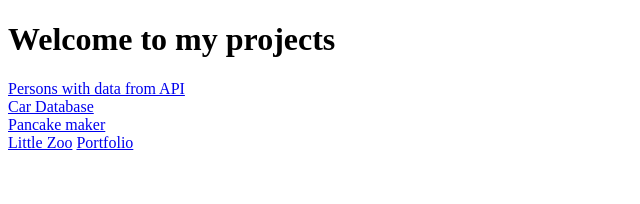
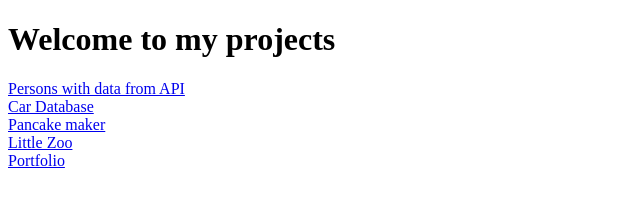
Before and after one commit to futuandrei/futuandrei.github.io, a plain HTML site: page index.html in a window 1280 px wide. Shown: the whole page, without its empty margins (0-640 px from the left). Drawn offline with Linux system fonts and the light colour scheme.

Commit message:
root link <br> add

```diff
--- a/index.html
+++ b/index.html
@@ -10,7 +10,7 @@
     <a href="projects/persons/index.html" target="_blank">Persons with data from API</a><br>
     <a href="projects/cars/" target="_blank">Car Database</a><br>
     <a href="projects/pancakemaker/" target="_blank">Pancake maker</a><br>
-    <a href="projects/littlezoo/" target="_blank">Little Zoo</a>
+    <a href="projects/littlezoo/" target="_blank">Little Zoo</a><br>
     <a href="projects/portfolio/" target="_blank">Portfolio</a>
 </body>
 </html>
```
